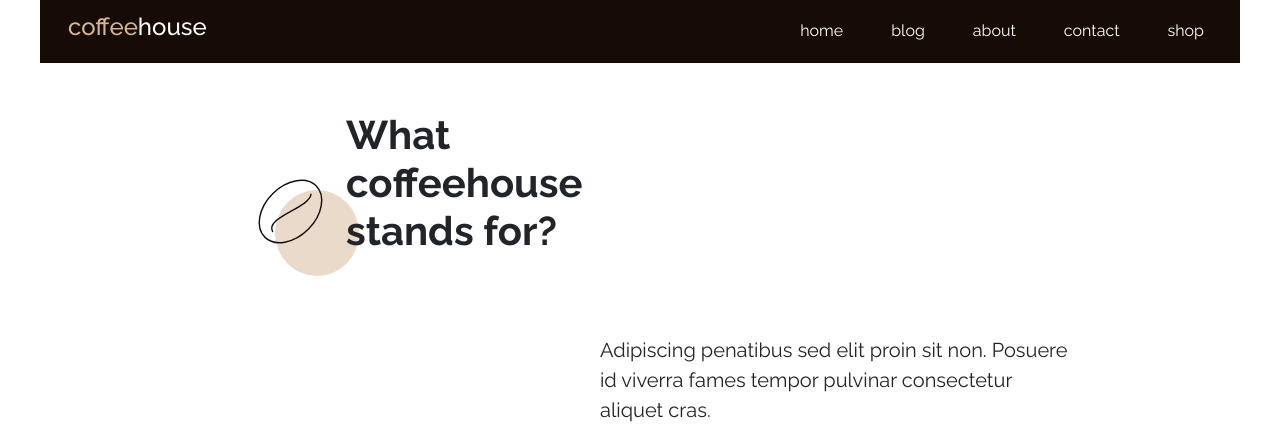
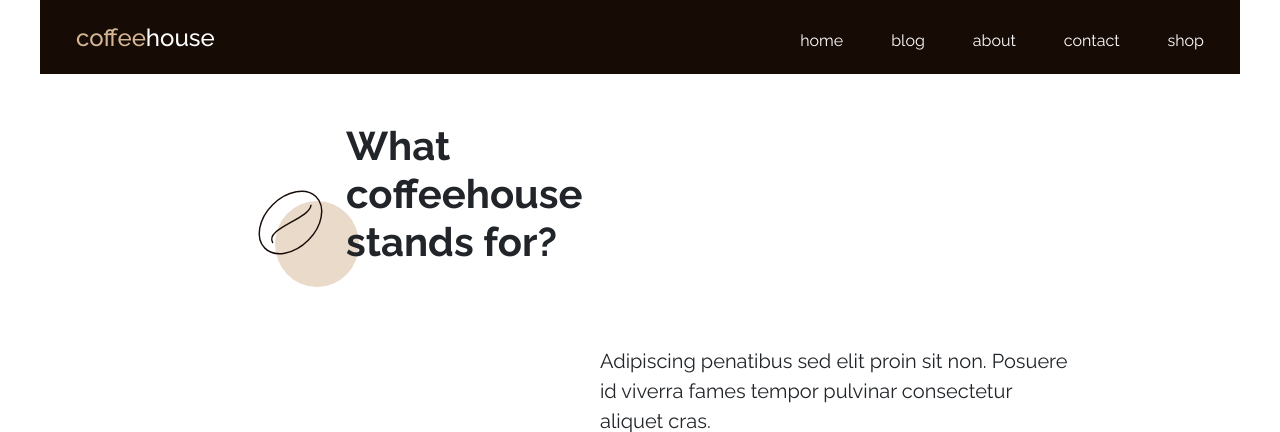
Before and after one commit to Hanysisko/projectcoffee, a PHP site: page /standsfor.html in a window 1280 px wide. Shown: the top 432 px of the page. Run offline with PHP 8.4, Linux system fonts and the light colour scheme; some libraries are stand-ins or nearby versions.

Commit message:
naprawa navbaru + hover

```diff
--- a/main.css
+++ b/main.css
@@ -28,6 +28,15 @@ h2,h3,h5
     background-repeat: repeat;
 
 }
+
+@media all and (min-width: 768px)
+{
+    .nav-link:hover
+    {
+        opacity: 80%;
+    }
+}
+
 
 /*
 .proba
--- a/parts/navbar.html
+++ b/parts/navbar.html
@@ -1,5 +1,5 @@
 <nav class="navbar navbar-dark bg-none navbar-expand-md">
-        <a class="navbar-brand ps-3 text-white" href="index.html"><h1><div style="display: inline; color: #d4b694">coffee</div>house</h1></a>
+        <a class="navbar-brand ps-4 pt-3" href="index.html"><h1><div style="display: inline; color: #d4b694">coffee</div>house</h1></a>
 
         <button class="navbar-toggler" type="button" data-bs-toggle="collapse" data-bs-target="#mainmenu">
             <span class="navbar-light navbar-toggler-icon"></span>
@@ -10,27 +10,26 @@
             <ul class="navbar-nav">
 
                 <li class="nav-item">
-                    <a class="nav-link px-4 text-white" href="index.html"> home </a>
+                    <a class="nav-link px-4 pt-3 text-white" href="index.html"> home </a>
                 </li>
 
                 <li class="nav-item">
-                    <a class="nav-link px-4 text-white" href="standsfor.html"> blog </a>
+                    <a class="nav-link px-4 pt-3 text-white" href="standsfor.html"> blog </a>
                 </li>
 
                 <li class="nav-item">
-                    <a class="nav-link px-4 text-white" href="#"> about </a>
+                    <a class="nav-link px-4 pt-3 text-white" href="#"> about </a>
                 </li>
 
                 <li class="nav-item">
-                    <a class="nav-link px-4 text-white" href="#"> contact </a>
+                    <a class="nav-link px-4 pt-3 text-white" href="#"> contact </a>
                 </li>
 
                 <li class="nav-item">
-                    <a class="nav-link px-4 text-white" href="#"> shop </a>
+                    <a class="nav-link px-4 pt-3 text-white" href="#"> shop </a>
                 </li>
 
             </ul>
 
         </div>
-
 </nav>
```
Also changed, not shown: index.html (+4 -14 lines).
